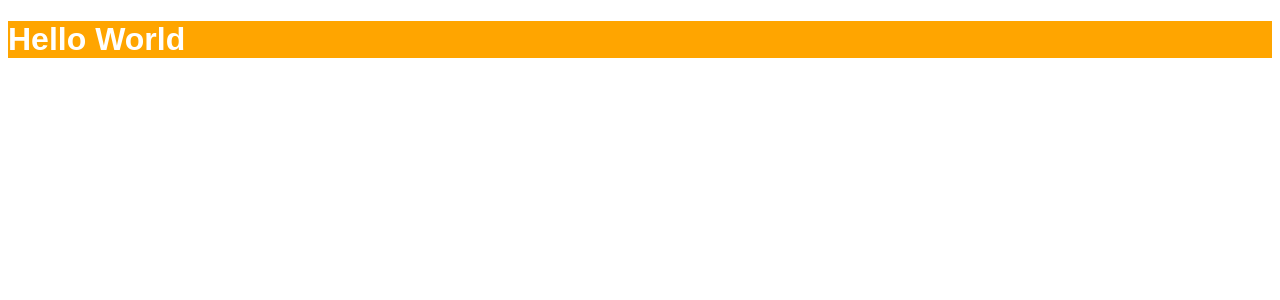
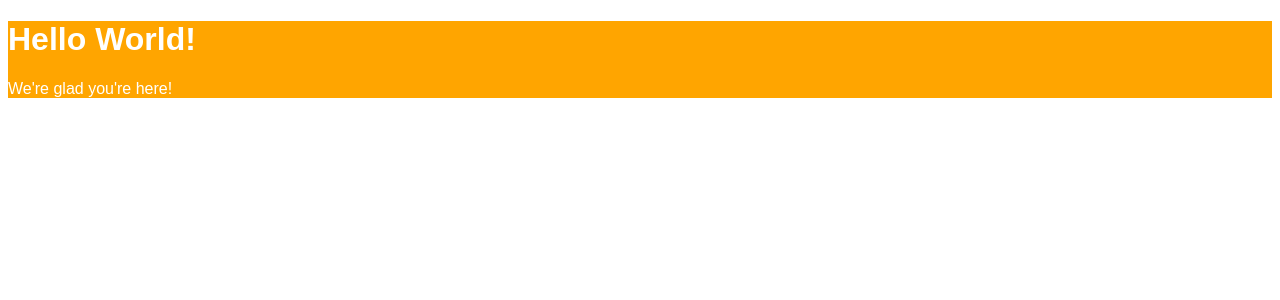
Before and after one commit to gloriaLVela/sky-day-app, a React (Create React App) app: page / in a window 1280 px wide. Shown: the top 300 px of the page. Built offline with nearby package versions, Linux system fonts and the light colour scheme.

Commit message:
Refactor elements using JavaScript as XML (JSX)

```diff
--- a/src/index.js
+++ b/src/index.js
@@ -7,13 +7,10 @@
     fontFamily: 'Arial'
 }
 
-const title = React.createElement(
-    'h1',
-    {id: 'title', className: 'header', style: style},
-    'Hello World'
-)
-
 ReactDOM.render(
-    title,
+    <div style={style}>
+        <h1 id="heading-element">Hello World!</h1>
+        <p>We're glad you're here!</p>
+    </div>,
     document.getElementById('root')
 )
```
